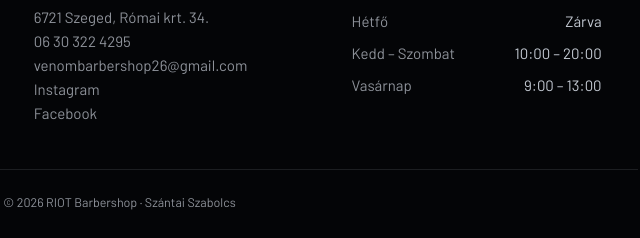
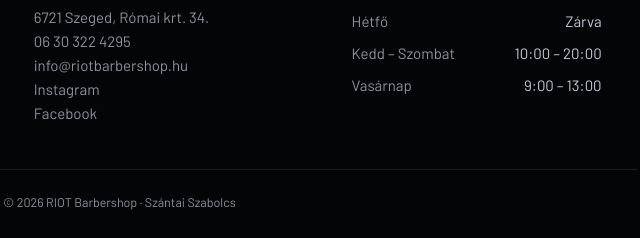
Before and after one commit to projectworks007/venom-barbershop, a plain HTML site: page index.html in a window 1280 px wide. Shown: the part 4704-4942 px from the top of the page, 513-1153 px from the left. Drawn offline with nearby package versions, Linux system fonts and the light colour scheme.

Commit message:
Lábléc: új e-mail cím (info@riotbarbershop.hu)
Co-Authored-By: Claude Fable 5.2 <noreply@anthropic.com>

```diff
--- a/index.html
+++ b/index.html
@@ -683,7 +683,7 @@
         <p><a href="https://www.google.com/maps/dir/?api=1&amp;destination=6721%20Szeged%2C%20R%C3%B3mai%20krt.%2034."
               target="_blank" rel="noopener">6721 Szeged, Római krt. 34.</a><br>
            <a href="tel:+36303224295">06 30 322 4295</a><br>
-           <a href="mailto:venombarbershop26@gmail.com">venombarbershop26@gmail.com</a><br>
+           <a href="mailto:info@riotbarbershop.hu">info@riotbarbershop.hu</a><br>
            <a href="https://www.instagram.com/venom_barbershop_/" target="_blank" rel="noopener">Instagram</a><br>
            <a href="https://www.facebook.com/profile.php?id=61595462733826" target="_blank" rel="noopener">Facebook</a></p>
       </div>
```
